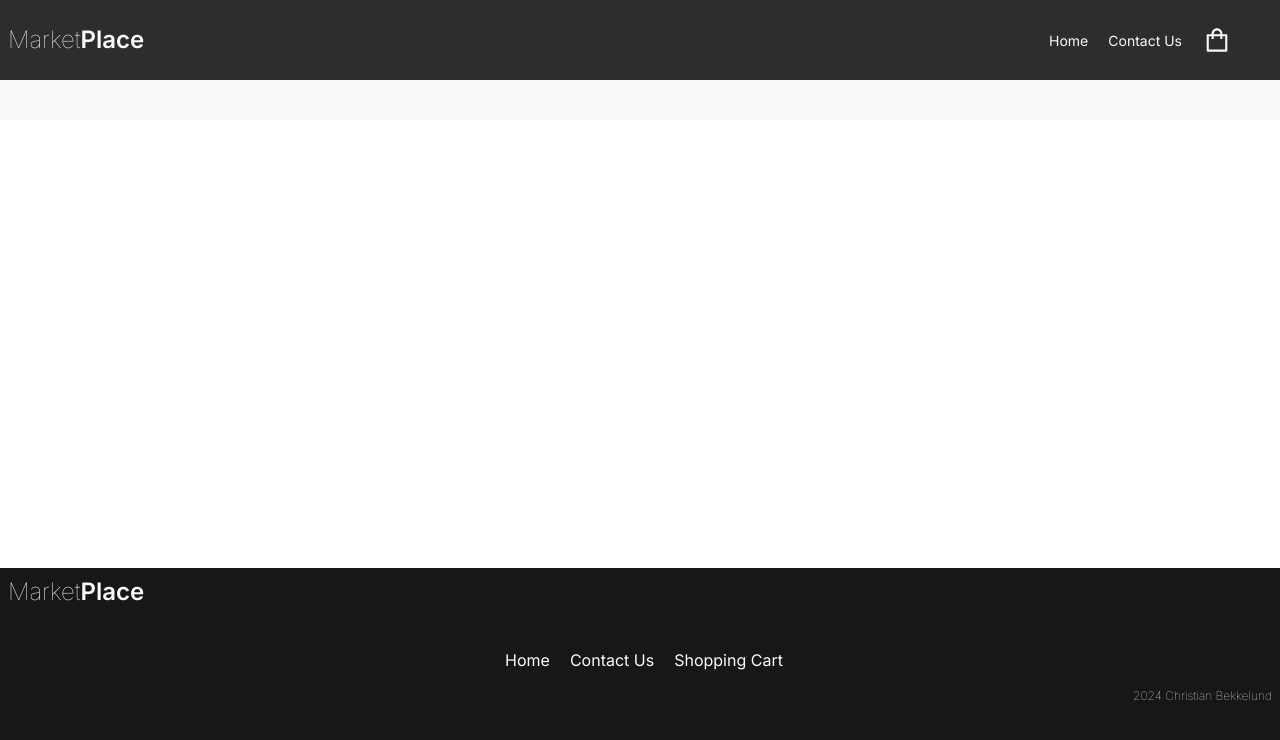
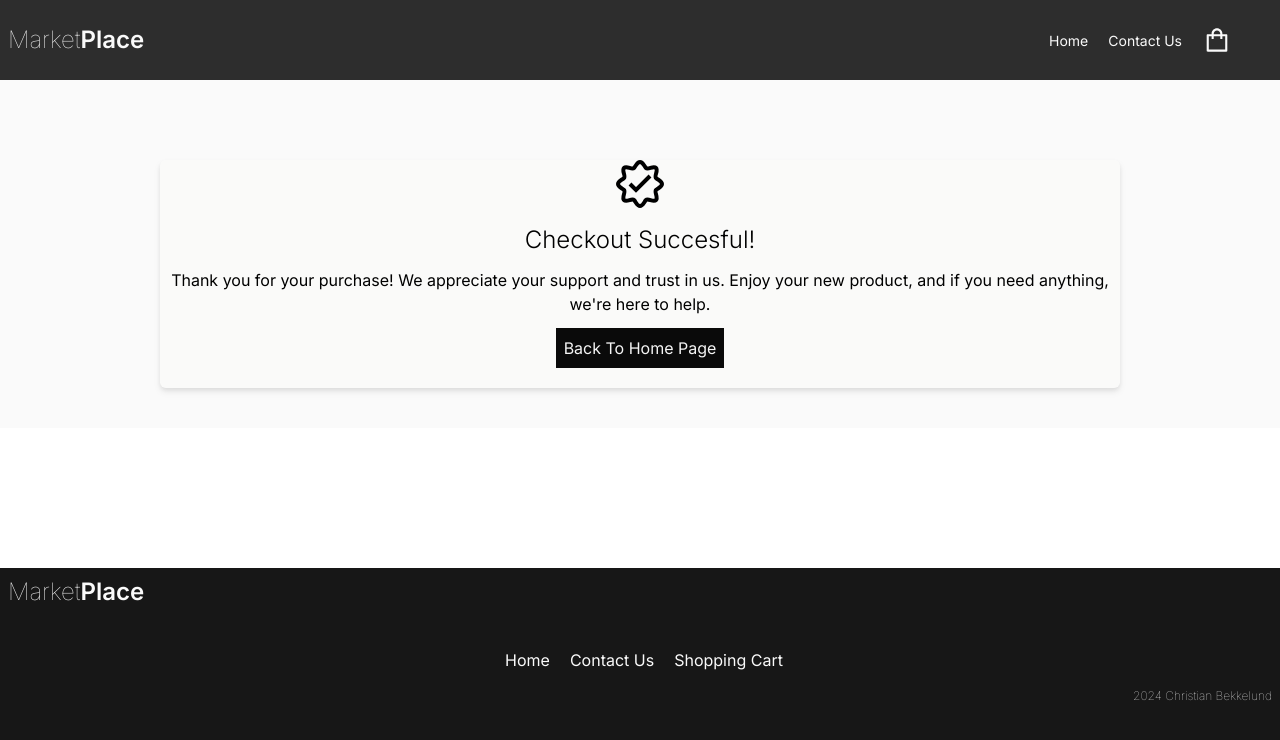
Before and after one commit to chrisbekk/e-commerce, a React (Vite) app: page /checkout in a window 1280 px wide. Shown: the top 740 px of the page. Built offline with nearby package versions, Linux system fonts and the light colour scheme.

Commit message:
Finished checkout page

```diff
--- a/src/components/ShoppingCart/Footer.jsx
+++ b/src/components/ShoppingCart/Footer.jsx
@@ -4,12 +4,13 @@ import { useNavigate } from 'react-router-dom';
 import { useShopCartContext } from '../../context/ShopCartContext';
 export const Footer = ({ total, setShowModal }) => {
   const navigate = useNavigate();
+  const { clearCart } = useShopCartContext();
   const roundedTotal = roundNumber(total);
   const currency = 'USD';
   const handleCheckout = () => {
+    clearCart();
     navigate('/checkout');
   };
-  const { clearCart } = useShopCartContext();
   const handleClearCart = () => {
     setShowModal(true);
   };
--- a/src/pages/CheckoutPage.jsx
+++ b/src/pages/CheckoutPage.jsx
@@ -1,11 +1,33 @@
 import React from 'react';
+import { useNavigate } from 'react-router-dom';
 import { Wrapper } from '../components/Wrapper';
-import { useShopCartContext } from '../context/ShopCartContext';
+import { GrValidate } from 'react-icons/gr';
 export const CheckoutPage = () => {
-  const { items } = useShopCartContext();
+  const navigate = useNavigate();
+  const handleClick = () => {
+    navigate('/');
+  };
   return (
     <div className='mt-20 bg-neutral-50'>
-      <Wrapper></Wrapper>
+      <Wrapper>
+        <div className='mx-auto mt-10 max-w-96 rounded-md bg-stone-50 drop-shadow-md sm:mt-20 sm:max-w-[540px] md:max-w-[960px]'>
+          <div className='flex flex-col items-center justify-center'>
+            <GrValidate className='mb-4 text-5xl' />
+            <h1 className='text-2xl font-light'>Checkout Succesful!</h1>
+            <p className='font-light0 my-3 text-center'>
+              Thank you for your purchase! We appreciate your support and trust
+              in us. Enjoy your new product, and if you need anything, we're
+              here to help.
+            </p>
+            <button
+              onClick={handleClick}
+              className='mb-5 bg-neutral-950 p-2 text-neutral-100'
+            >
+              Back To Home Page
+            </button>
+          </div>
+        </div>
+      </Wrapper>
     </div>
   );
 };
```
